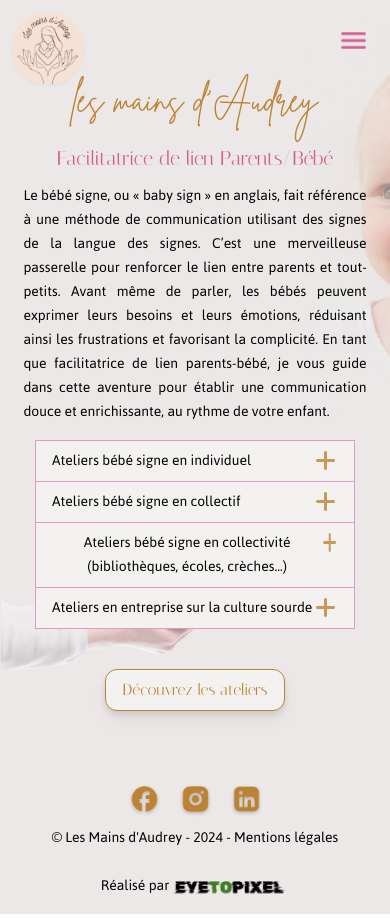
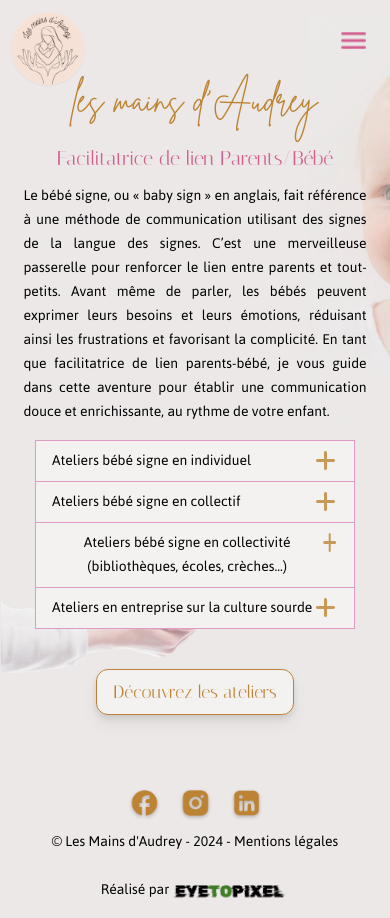
Before and after one commit to luciel53/lesmainsd-audrey, a Next.js app in the folder les-mains-d-audrey/: page / in a window 390 px wide. Built offline with nearby package versions, Linux system fonts and the light colour scheme; what tailwindcss-animated would draw is missing.

Commit message:
changed police button size on mobile

```diff
--- a/les-mains-d-audrey/src/app/components/Button.js
+++ b/les-mains-d-audrey/src/app/components/Button.js
@@ -2,7 +2,7 @@ import Link from "next/link";
 
 export default function Button({ btnText }) {
   return (
-    <div className="font-italiana md:text-3xl text-gold bg-lightBG px-4 py-2 border border-gold rounded-xl hover:text-lightBG hover:bg-gold hover:opacity-90 drop-shadow-lg transition duration-300 ease-in-out">
+    <div className="font-italiana text-lg md:text-3xl text-gold bg-lightBG px-4 py-2 border border-gold rounded-xl hover:text-lightBG hover:bg-gold hover:opacity-90 drop-shadow-lg transition duration-300 ease-in-out">
       <Link href="/services">
         <button>{btnText}</button>
       </Link>
```
